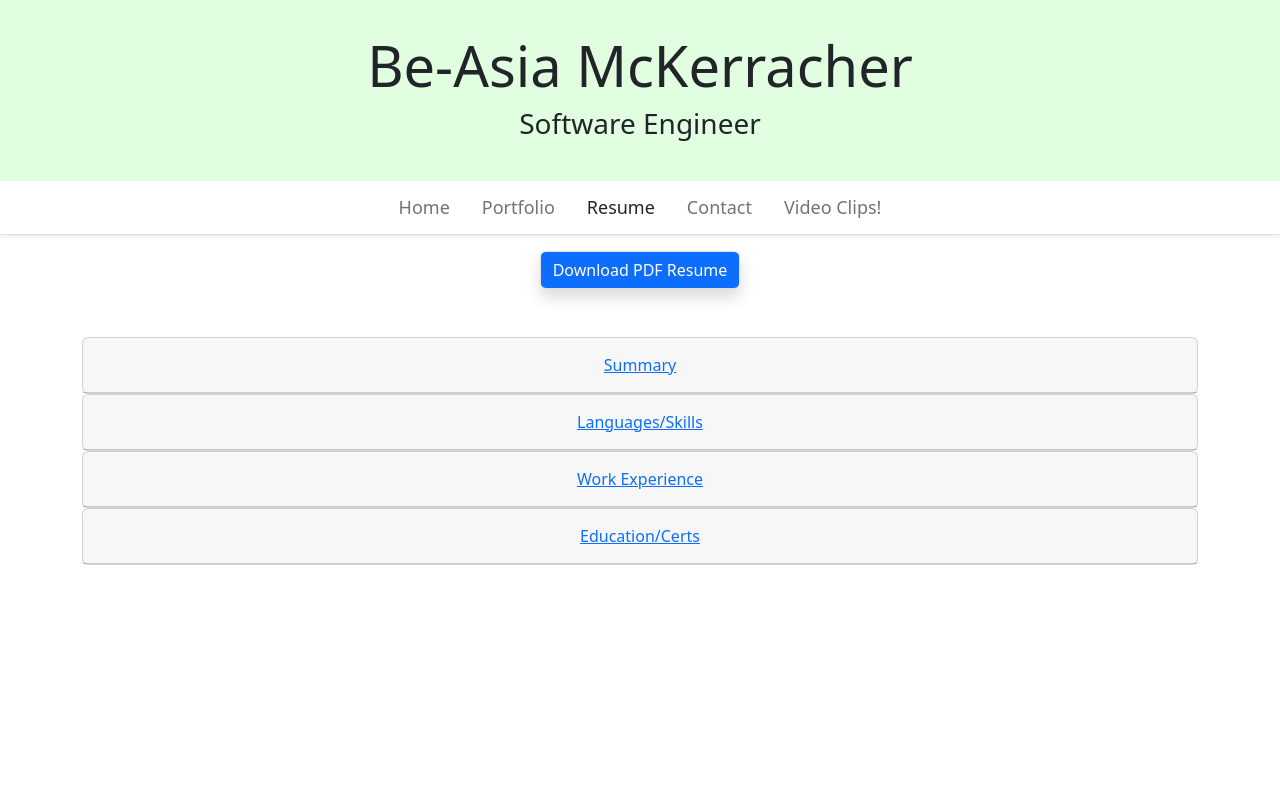
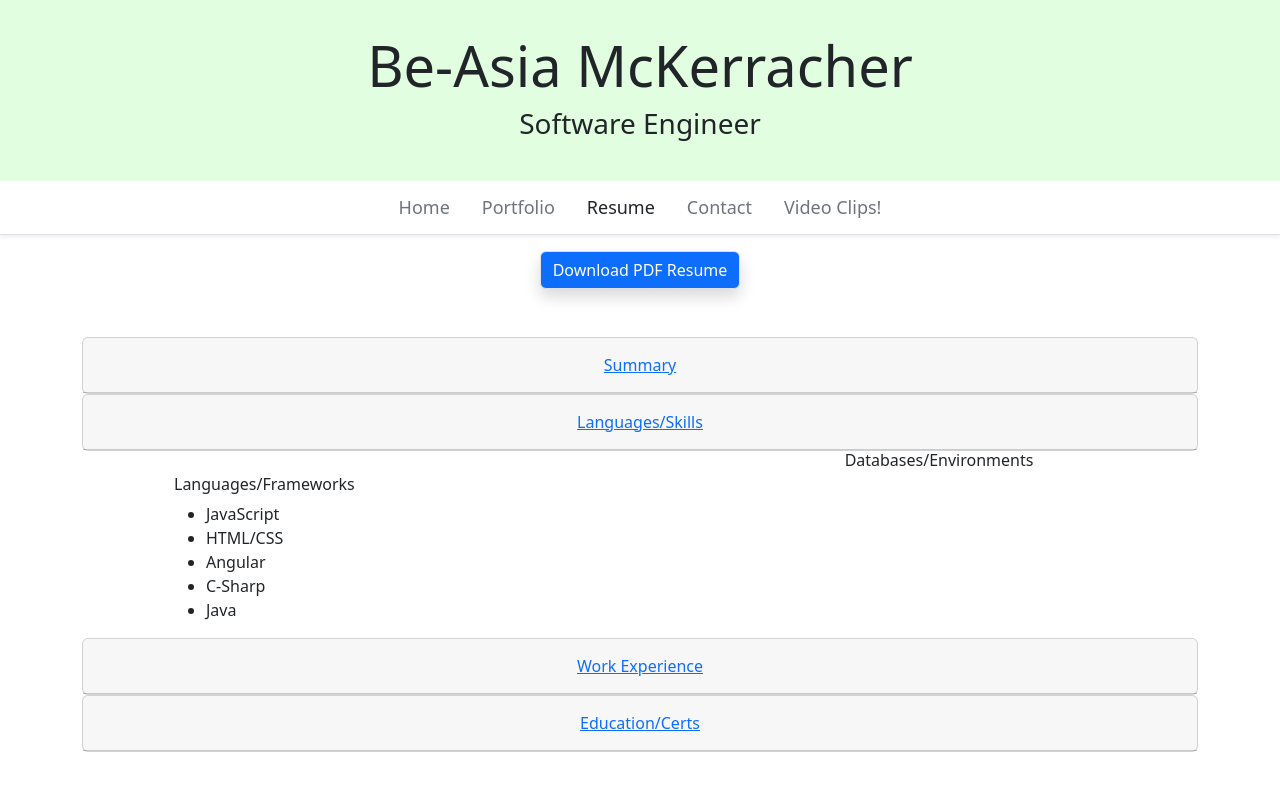
Before and after one commit to amerigirl/AngularPortfolioWebsite, an Angular app: page /resume in a window 1280 px wide. Shown: the top 790 px of the page. Built offline with nearby package versions, Linux system fonts and the light colour scheme.

Commit message:
working on colums and rows in skills section

```diff
--- a/src/app/resume/resume.component.css
+++ b/src/app/resume/resume.component.css
@@ -0,0 +1,6 @@
+
+
+.languages{
+  text-align: left;
+  margin-left: 5rem;
+}
--- a/src/app/resume/resume.component.html
+++ b/src/app/resume/resume.component.html
@@ -17,6 +17,34 @@
     </accordion-group>
 
     <accordion-group heading="Languages/Skills"> </accordion-group>
+    <div class="container">
+
+      <div class="row">
+
+        <div class="col languages">
+          <div class="langSkill mt-4 mb-3">
+            <h6 class="lang">Languages/Frameworks</h6>
+
+             <ul>
+              <li>JavaScript</li>
+              <li>HTML/CSS</li>
+              <li>Angular</li>
+              <li>C-Sharp</li>
+              <li>Java</li>
+            </ul>
+          </div>
+
+          <div>
+
+          </div>
+
+        </div>
+
+        <div class="col">
+          <h6 class="title">Databases/Environments</h6>
+        </div>
+      </div>
+    </div>
 
     <accordion-group heading="Work Experience"> </accordion-group>
 
```
